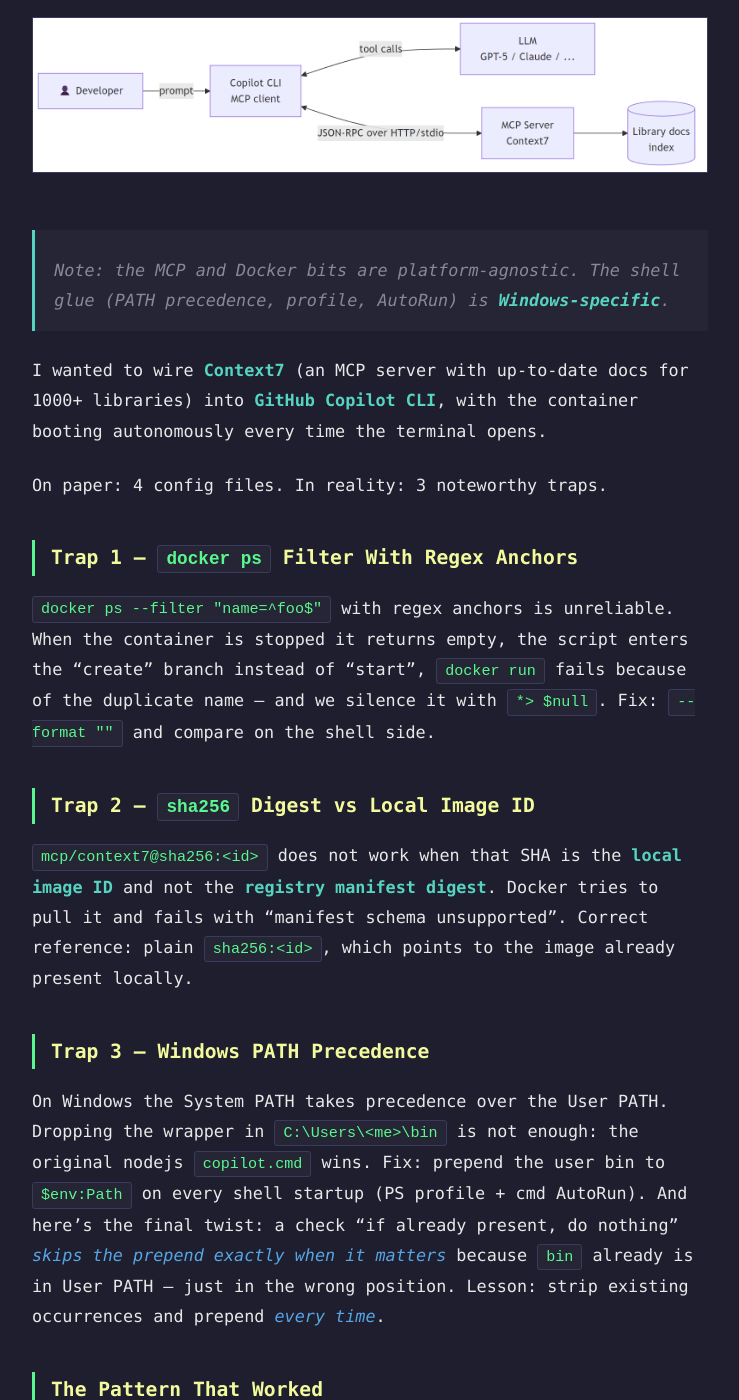
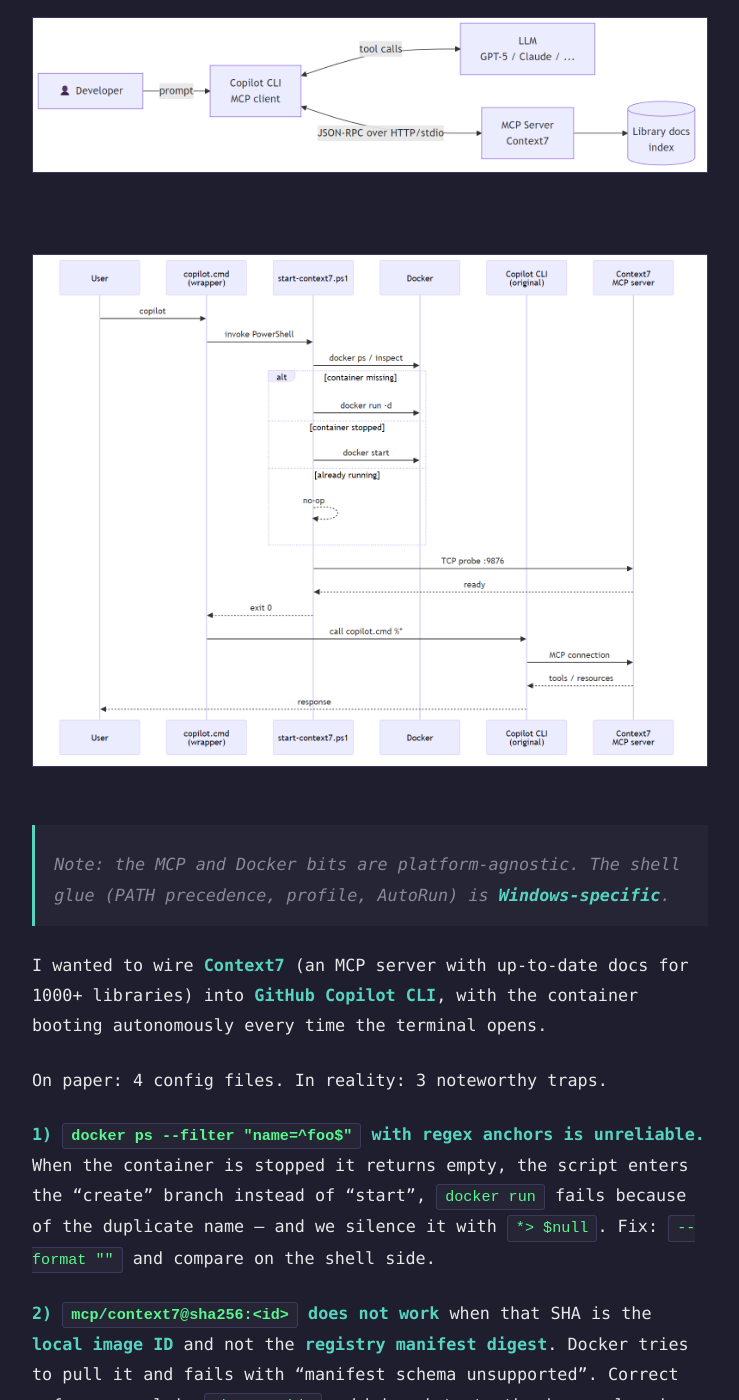
Before and after one commit to janmaru/janmaru.github.io, a Jekyll site: the page built from _posts/2026-04-28-mcp-docker-context7-copilot-cli.md, in a window 1280 px wide and 1400 px high, scrolled down 230 px. Shown: the whole window, without its empty margins (270-1009 px from the left). Built offline with Jekyll 4.4.1, drawn with Linux system fonts in a browser that asks for light colours; our own code applies the rules of GitHub Pages for plain Markdown files; some of the changed text lies outside the part shown.

Commit message:
++ restore verbatim content of mcp-docker-context7-copilot-cli post

```diff
--- a/_posts/2026-04-28-mcp-docker-context7-copilot-cli.md
+++ b/_posts/2026-04-28-mcp-docker-context7-copilot-cli.md
@@ -1,5 +1,5 @@
 ---
-title: "Copilot CLI + Dockerised MCP Server: The Setup That Cost Me a Morning"
+title: "Copilot CLI + Dockerised MCP server: the setup that cost me a morning"
 date: 2026-04-28
 author: Mauro Ghiani
 category: AI
@@ -9,30 +9,24 @@
 
 ![Copilot CLI + MCP architecture](/assets/images/mcp-copilot-architecture.png)
 
-> Note: the MCP and Docker bits are platform-agnostic. The shell glue (PATH precedence, profile, AutoRun) is **Windows-specific**.
+![Copilot CLI wrapper sequence](/assets/images/mcp-copilot-sequence.png)
 
-I wanted to wire **Context7** (an MCP server with up-to-date docs for 1000+ libraries) into **GitHub Copilot CLI**, with the container booting autonomously every time the terminal opens.
+> Note: the MCP and Docker bits are platform‑agnostic. The shell glue (PATH precedence, profile, AutoRun) is **Windows‑specific**.
+
+I wanted to wire **Context7** (an MCP server with up‑to‑date docs for 1000+ libraries) into **GitHub Copilot CLI**, with the container booting autonomously every time the terminal opens.
 
 On paper: 4 config files. In reality: 3 noteworthy traps.
 
-### Trap 1 — `docker ps` Filter With Regex Anchors
+**1) `docker ps --filter "name=^foo$"` with regex anchors is unreliable.** When the container is stopped it returns empty, the script enters the "create" branch instead of "start", `docker run` fails because of the duplicate name — and we silence it with `*> $null`. Fix: `--format "{{.Names}}"` and compare on the shell side.
 
-`docker ps --filter "name=^foo$"` with regex anchors is unreliable. When the container is stopped it returns empty, the script enters the "create" branch instead of "start", `docker run` fails because of the duplicate name — and we silence it with `*> $null`. Fix: `--format "{{.Names}}"` and compare on the shell side.
+**2) `mcp/context7@sha256:<id>` does not work** when that SHA is the **local image ID** and not the **registry manifest digest**. Docker tries to pull it and fails with "manifest schema unsupported". Correct reference: plain `sha256:<id>`, which points to the image already present locally.
 
-### Trap 2 — `sha256` Digest vs Local Image ID
-
-`mcp/context7@sha256:<id>` does not work when that SHA is the **local image ID** and not the **registry manifest digest**. Docker tries to pull it and fails with "manifest schema unsupported". Correct reference: plain `sha256:<id>`, which points to the image already present locally.
-
-### Trap 3 — Windows PATH Precedence
-
-On Windows the System PATH takes precedence over the User PATH. Dropping the wrapper in `C:\Users\<me>\bin` is not enough: the original nodejs `copilot.cmd` wins. Fix: prepend the user bin to `$env:Path` on every shell startup (PS profile + cmd AutoRun). And here's the final twist: a check "if already present, do nothing" *skips the prepend exactly when it matters* because `bin` already is in User PATH — just in the wrong position. Lesson: strip existing occurrences and prepend *every time*.
-
-### The Pattern That Worked
+**3) On Windows the System PATH takes precedence over the User PATH.** Dropping the wrapper in `C:\Users\<me>\bin` is not enough: the original nodejs `copilot.cmd` wins. Fix: prepend the user bin to `$env:Path` on every shell startup (PS profile + cmd AutoRun). And here's the final twist: a check "if already present, do nothing" *skips the prepend exactly when it matters* because `bin` already is in User PATH — just in the wrong position. Lesson: strip existing occurrences and prepend *every time*.
 
 The pattern that came out is straightforward: a `copilot.cmd` wrapper that (a) guarantees the container with idempotent create/start/reuse, (b) waits for the TCP port, (c) delegates to the real binary. No race condition with the MCP client.
 
-![Copilot CLI wrapper sequence](/assets/images/mcp-copilot-sequence.png)
+Takeaway: **MCP is not magic, it's JSON‑RPC**. Docker gives you isolation and digest pinning. The critical integration point is PATH — `where copilot` is your best friend.
 
-### Takeaway
+Full article with scripts, mermaid diagrams and all the gory details in the comments.
 
-**MCP is not magic, it's JSON-RPC**. Docker gives you isolation and digest pinning. The critical integration point is PATH — `where copilot` is your best friend.
+#GitHubCopilot #MCP #Docker #DevTools #AI
```
